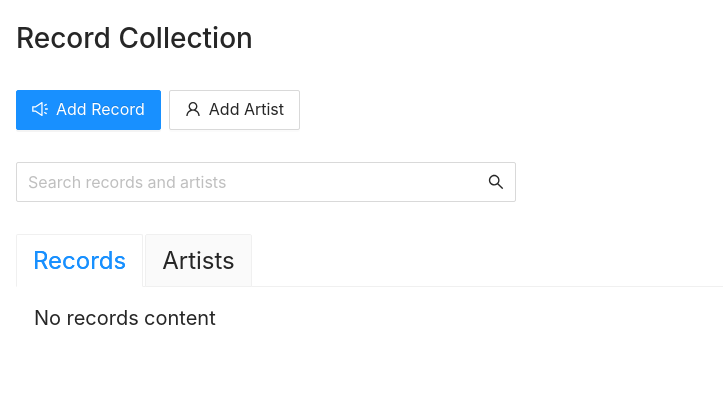
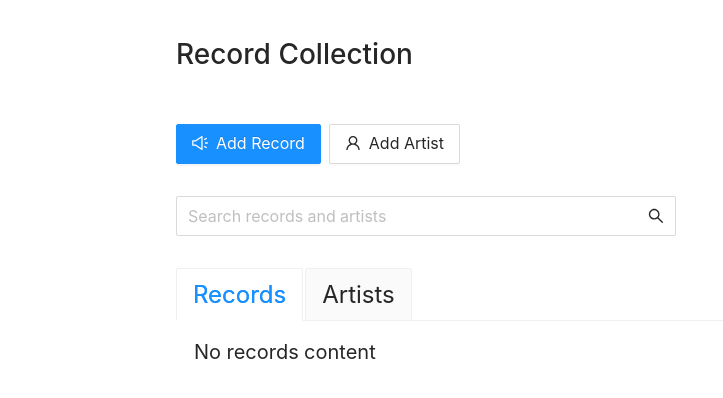
Before and after one commit to anthonyalbertyn/log, a React (Create React App) app in the folder log/: page / in a window 1280 px wide. Shown: the top 398 px of the page, without its empty margins (0-723 px from the left). Built offline with nearby package versions, Linux system fonts and the light colour scheme.

Commit message:
Minor styling layout

```diff
--- a/log/src/App.css
+++ b/log/src/App.css
@@ -1,8 +1,16 @@
 .app {
-  padding: 1rem;
+  box-sizing: border-box;
+  padding: 2rem 1rem 1rem 1rem;
+  width: 100%;
+  max-width: 960px;
+  margin: 0 auto;
 }
 
 .app-header {
+  margin-bottom: 2rem;
+}
+
+h1.app-page-heading {
   margin-bottom: 2rem;
 }
 
--- a/log/src/App.js
+++ b/log/src/App.js
@@ -316,7 +316,7 @@ function App() {
   return (
     <div className="app">
       <header className="app-header">
-        <h1>Record Collection</h1>
+        <h1 className="app-page-heading">Record Collection</h1>
         <div className="app-action-items-wrapper">
           <div className="app-action-item">
             <Button
--- a/log/src/components/ArtistList/ArtistList.js
+++ b/log/src/components/ArtistList/ArtistList.js
@@ -16,7 +16,7 @@ function ArtistList(props) {
   const [displayList, setDisplayList] = useState([]);
   const [currentPage, setCurrentPage] = useState(1);
 
-  const maximumItemsPerPage = 3;
+  const maximumItemsPerPage = 10;
 
   useEffect(() => {
     // Sanity check page numbers for when a user deletes
--- a/log/src/components/RecordList/RecordList.js
+++ b/log/src/components/RecordList/RecordList.js
@@ -22,7 +22,7 @@ function RecordList(props) {
   const [displayList, setDisplayList] = useState([]);
   const [currentPage, setCurrentPage] = useState(1);
 
-  const maximumItemsPerPage = 3;
+  const maximumItemsPerPage = 10;
 
   useEffect(() => {
     // Sanity check page numbers for when a user deletes
```
